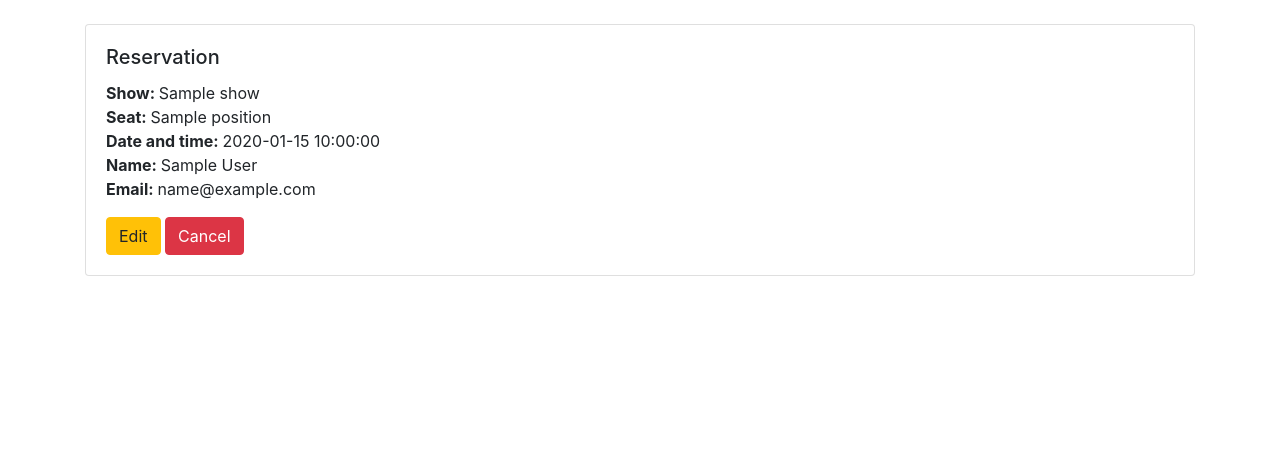
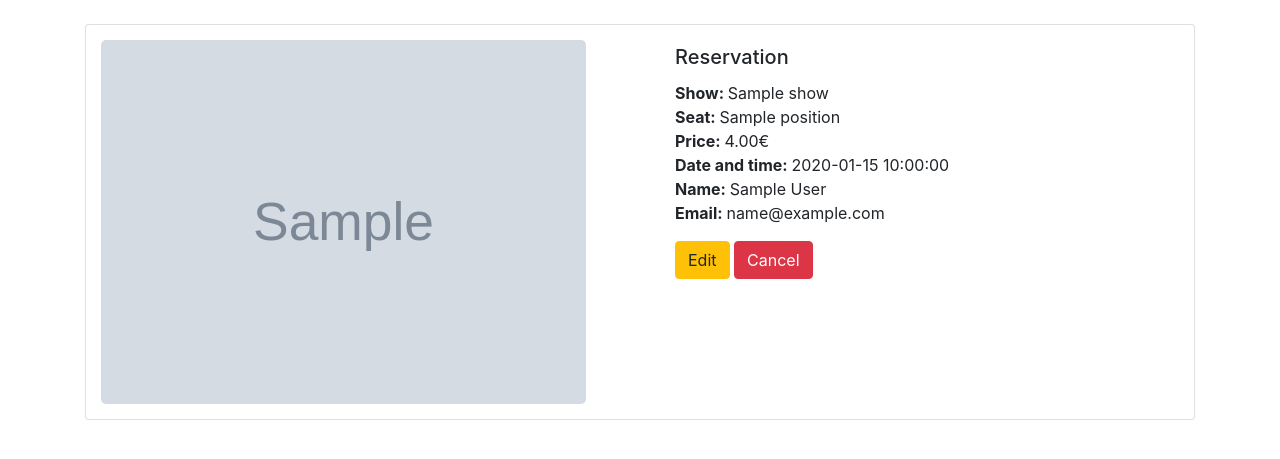
Before and after one commit to ihammadasghar/Theater-Bookings, a Flask app: template theatrebookings/templates/reservations.html in a window 1280 px wide. Shown: the part 56-515 px from the top of the page. Run offline with Flask 2, Linux system fonts and the light colour scheme; tables that the repository leaves empty hold one stand-in row (values such as "Sample post"); the template is opened without the code that fills it: values that come from a table or form of the project are taken from there, most other values are stand-ins (such as "Sample title", 1, 10 or a date in 2020); grey boxes marked "Sample" are stand-in pictures.

Commit message:
images to reservations, screening error message and seat price

```diff
--- a/theatrebookings/templates/create_reservation.html
+++ b/theatrebookings/templates/create_reservation.html
@@ -10,6 +10,11 @@
     <p>
       <b>Show: </b>{{ show.name }}<br>
       <b>Seat: </b>{{ seat.position }}<br>
+      {% if seat.vip%}
+      <b>Price: </b>12.00€<br>
+      {% else %}
+      <b>Price: </b>4.00€<br>
+      {% endif %}
       <b>Date and time: </b>{{ screening.datetime }}<br>
     </p>
     <form action="/reservations/{{ show.id }}/{{ seat.id }}" method="post">
--- a/theatrebookings/templates/reservations.html
+++ b/theatrebookings/templates/reservations.html
@@ -12,11 +12,21 @@
 
 {% for id, screening, show, seat in reservation_details %}
 <div class="card">
+  <div class="row">
+    <div class="col-6">
+      <img src={{show.img_link}} style="border-radius: 5px; width:90%; margin:15px;">
+    </div>
+    <div class="col-6">
       <div class="card-body">
         <h5 class="card-title">Reservation</h5>
         <p>
           <b>Show: </b>{{ show.name }}<br>
           <b>Seat: </b>{{ seat.position }}<br>
+          {% if seat.vip%}
+          <b>Price: </b>12.00€<br>
+          {% else %}
+          <b>Price: </b>4.00€<br>
+          {% endif %}
           <b>Date and time: </b>{{ screening.datetime }}<br>
           <b>Name: </b>{{ user.name }}<br>
           <b>Email: </b>{{ user.email }}<br>
@@ -25,5 +35,7 @@
         <a class="btn btn-danger" href="/reservations/delete/{{ id }}">Cancel</a>
       </div>
   </div>
+  </div>
+</div>
 {% endfor %}
 {% endblock %}
--- a/theatrebookings/templates/screening_details.html
+++ b/theatrebookings/templates/screening_details.html
@@ -23,6 +23,10 @@
 
 <br>
 <p>Click on the available seats to reserve</p>
+<div class="d-flex justify-content-center">
+  <span class="badge rounded-pill bg-secondary" style="color: white;">Normal Seats</span>
+  <span class="badge rounded-pill bg-warning text-dark">VIP Seats</span>
+</div>
 <table style="width: 90%;text-align: center;; height: 500px; border: 1px solid;border-color: white;">
 
     <!-- number of rows -->
@@ -73,5 +77,4 @@
     </tr>
     {% endfor %}
 </table>
-
 {% endblock %}
--- a/theatrebookings/templates/show_details.html
+++ b/theatrebookings/templates/show_details.html
@@ -4,6 +4,11 @@
 {% endblock %}
 
 {% block body %}
+{% if show.screenings == []%}
+  <div class="alert alert-warning" role="alert">
+    No screenigs assigned for the show :/
+  </div>
+{% endif%}
 <div class="card" style="width: 95%;box-shadow: 2px 3px #888888;">
   <div class="row">
       <div class="col-6">
--- a/theatrebookings/views.py
+++ b/theatrebookings/views.py
@@ -154,6 +154,9 @@ def screening_details(screening_id):
     return render_template("screening_details.html", show=show, seat_letters=seat_letters, seats=seats, screening=screening, reserved_seat_ids=reserved_seat_ids, user=userctlr.get_logged_in_user())
 
 
+# @views.route('/reservations/delete/<id>', methods=['POST', 'GET'])
+# def create_reservation(screening_id, seat_id):
+
 ### RESERVATION VIEWS ###
 @views.route('/reservations/<screening_id>/<seat_id>', methods=['POST', 'GET'])
 def create_reservation(screening_id, seat_id):
```
Lines whose indentation alone changed are shown as unchanged.
